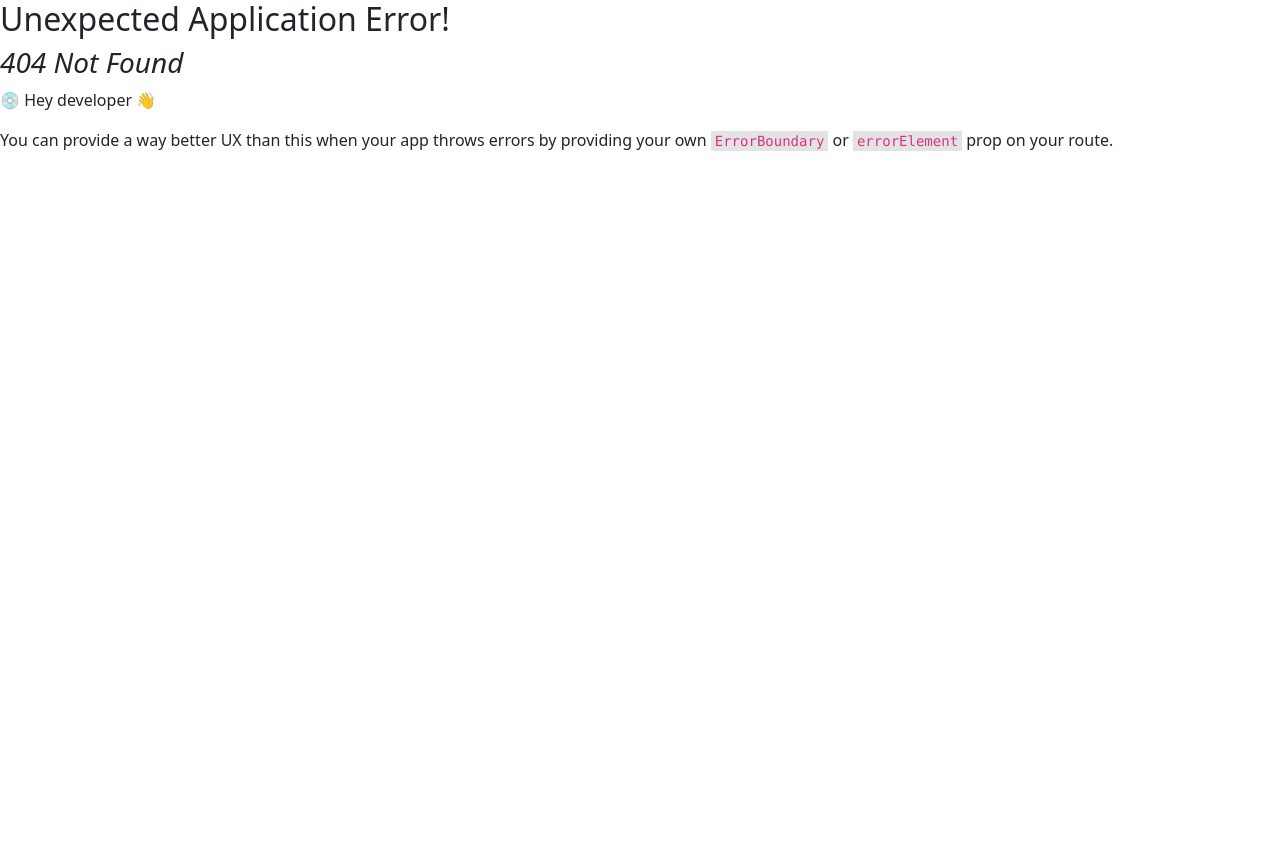
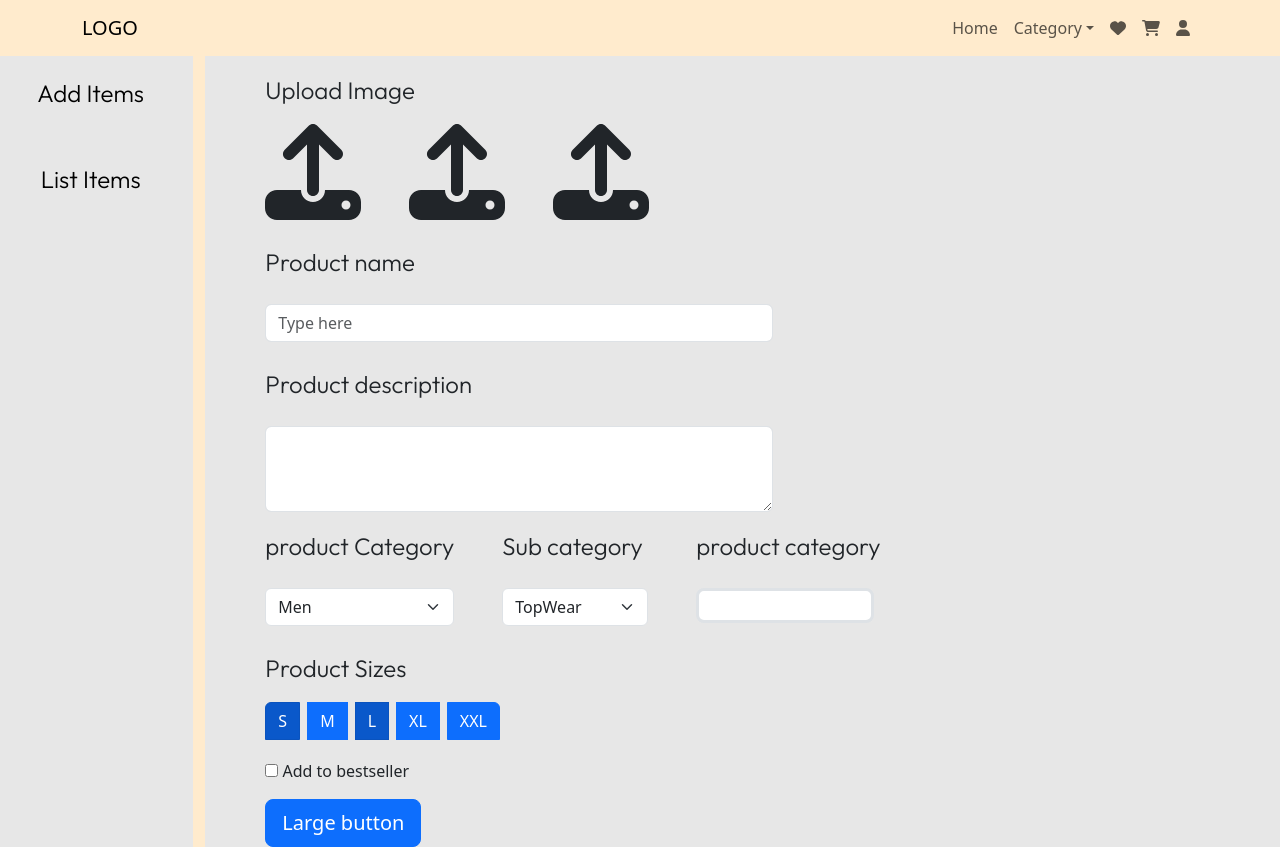
Before and after one commit to Ami455/E-Commerce-MERN-Stack, a React (Vite) app in the folder front/: page /admin/add in a window 1280 px wide. Before the commit this address had no page. Before the commit the page ends 800 px from the top, so only its background shows below. Built offline with nearby package versions, Linux system fonts and the light colour scheme.

Commit message:
Add admin panel components and styles, including Add and List functionalities, and update FontAwesome icons

```diff
--- a/front/package.json
+++ b/front/package.json
@@ -11,6 +11,8 @@
   },
   "dependencies": {
     "@fortawesome/fontawesome-svg-core": "^6.7.2",
+    "@fortawesome/free-brands-svg-icons": "^6.7.2",
+    "@fortawesome/free-regular-svg-icons": "^6.7.2",
     "@fortawesome/free-solid-svg-icons": "^6.7.2",
     "@fortawesome/react-fontawesome": "^0.2.2",
     "bootstrap": "^5.3.5",
--- /dev/null
+++ b/front/src/Components/Admin/Add/Add.css
@@ -0,0 +1,23 @@
+@import url('https://fonts.googleapis.com/css2?family=Outfit:wght@300&display=swap');
+
+.custom-file-upload{
+    width: 25%;
+
+}
+
+p{
+    font-size: 1.5rem;
+    font-family: "outfit";
+}
+
+.inputImg{
+    width: 10%;
+}
+
+.price{
+    border-radius: 0.5rem;
+    border:solid #DEE2E6;
+    height: 2.2rem;
+    width: 100%;
+    outline-color: #c586a5;
+}
--- /dev/null
+++ b/front/src/Components/Admin/Add/Add.jsx
@@ -0,0 +1,105 @@
+import React from 'react'
+import './Add.css';
+import Tab from 'react-bootstrap/Tab';
+import ToggleButton from 'react-bootstrap/ToggleButton';
+import ToggleButtonGroup from 'react-bootstrap/ToggleButtonGroup';
+import Form from 'react-bootstrap/Form';
+import Button from 'react-bootstrap/Button';
+import { faUpload } from '@fortawesome/free-solid-svg-icons';
+import { FontAwesomeIcon } from '@fortawesome/react-fontawesome';
+
+
+export default function Add() {
+    return (
+        <>
+                <div className="admin-panel">
+                    <div className="content ms-5 mt-3">
+                        <p >Upload Image</p>
+                        <div className="upload-images mb-4 ">
+                            <label htmlFor="file-upload" className="custom-file-upload me-5  d-inline align-content-center">
+                                <FontAwesomeIcon icon={faUpload}  size="6x"/>
+                            </label>
+                            <input id="file-upload" type="file" className='d-none ' />
+                            <label htmlFor="file-upload" className="custom-file-upload me-5  d-inline align-content-center">
+                                <FontAwesomeIcon icon={faUpload}  size="6x"/>
+                            </label>
+                            <input id="file-upload" type="file" className='d-none ' />
+                            <label htmlFor="file-upload" className="custom-file-upload  d-inline align-content-center">
+                                <FontAwesomeIcon icon={faUpload}  size="6x"/>
+                            </label>
+                            <input id="file-upload" type="file" className='d-none ' />
+                        </div>
+                        <article >
+                            <Form.Label><p>Product name</p></Form.Label>
+                            <Form.Control size="text" type="text" className='w-50' placeholder="Type here" />
+                            <br />
+                            <Form.Label><p>Product description</p></Form.Label>
+                            <Form.Control as="textarea" className='w-50' rows={3} />
+
+
+
+                            <div className=' d-flex d-inline mt-3'>
+                                <section className='me-5'>
+                                    <label><p>product Category</p></label>
+                                    <Form.Select id="product-category" className=' d-block mt-2 w-100 '>
+                                        <option>Men</option>
+                                        <option>Women</option>
+                                        <option>Kids</option>
+                                    </Form.Select>
+                                </section>
+                                <section className='me-5'>
+                                    <label><p>Sub category</p></label>
+                                    <Form.Select id="Sub category" className=' d-block mt-2 w-100'>
+                                        <option>TopWear</option>
+                                        <option>BottomWear</option>
+                                        <option>WinterWear</option>
+                                    </Form.Select>
+                                </section>
+                                <section className='me-5'>
+                                    <label><p>product category</p></label>
+                                    <div id="product-category" className=' d-block mt-2 w-75 text-center'>
+                                        <input type="number" id="product-price" className='price' />
+                                    </div>
+                                </section>
+
+                            </div>
+
+                            <Form className='mt-4'>
+                                <p> Product Sizes</p>
+                                <ToggleButtonGroup type="checkbox" defaultValue={[1, 3]} className="mb-2">
+                                    <ToggleButton id="tbg-check-1" value={1} className='me-2 rounded-bottom-0'>
+                                        S
+                                    </ToggleButton>
+                                    <ToggleButton id="tbg-check-2" value={2} className='me-2' >
+                                        M
+                                    </ToggleButton>
+                                    <ToggleButton id="tbg-check-3" value={3} className='me-2'>
+                                        L
+                                    </ToggleButton>
+                                    <ToggleButton id="tbg-check-4" value={4} className='me-2'>
+                                        XL
+                                    </ToggleButton>
+                                    <ToggleButton id="tbg-check-5" value={5} className='me-2 rounded-bottom-0'>
+                                        XXL
+                                    </ToggleButton>
+                                </ToggleButtonGroup>
+                            </Form>
+
+
+
+
+                            <label>
+                                <input type="checkbox" className='mt-3' /> Add to bestseller
+                            </label>
+
+                            <Button variant="primary" size="lg" className='d-block mt-3'>
+                                Large button
+                            </Button>
+                        </article>
+                    </div>
+                </div>
+
+
+        </>
+    )
+}
--- /dev/null
+++ b/front/src/Components/Admin/Admin.css
@@ -0,0 +1,25 @@
+@import url('https://fonts.googleapis.com/css2?family=Outfit:wght@300&display=swap');
+
+.row{
+    background-color: rgb(231, 231, 231);
+}
+
+p{
+    font-size: 1rem;
+    font-family: "outfit";
+}
+
+.nlink{
+    color: black;
+}
+
+.tabRow{
+    height: auto;
+    border-left:solid0.2rem #FFEBCD;
+    border-right: solid 0.8rem;
+    text-align: center;
+    padding-top: 0.7rem;
+    color: #FFEBCD;
+
+
+}
--- /dev/null
+++ b/front/src/Components/Admin/Admin.jsx
@@ -0,0 +1,33 @@
+import React from 'react';
+import './Admin.css';
+import Col from 'react-bootstrap/Col';
+import Nav from 'react-bootstrap/Nav';
+import Row from 'react-bootstrap/Row';
+import Tab from 'react-bootstrap/Tab';
+import { Outlet, Link } from 'react-router-dom';
+
+export default function Admin() {
+    return (
+        <Tab.Container defaultActiveKey="add">
+            <Row className='row'>
+                <Col sm={2} className='tabRow '>
+                    <Nav variant="underline" className="flex-column">
+                        <Nav.Item>
+                            <Nav.Link as={Link} to="add" className='nlink' >
+                            <p>Add Items</p>
+                            </Nav.Link>
+                        </Nav.Item>
+                        <Nav.Item>
+                            <Nav.Link as={Link} to="list" className='nlink'>
+                            <p>List Items</p>
+                            </Nav.Link>
+                        </Nav.Item>
+                    </Nav>
+                </Col>
+                <Col sm={10}>
+                    <Outlet />
+                </Col>
+            </Row>
+        </Tab.Container>
+    );
+}
--- /dev/null
+++ b/front/src/Components/Admin/List/List.jsx
@@ -0,0 +1,7 @@
+import React from 'react'
+
+export default function List() {
+  return (
+    <div>List</div>
+  )
+}
--- a/front/src/Components/Nav/Nav.Component.jsx
+++ b/front/src/Components/Nav/Nav.Component.jsx
@@ -32,7 +32,7 @@ export default function NavComponent() {
                 <NavDropdown.Item href="#action/3.4">
                   Separated link
                 </NavDropdown.Item>
-              </NavDropdown >
+              </NavDropdown>
               <Nav>
               <Nav.Link href="#fav" className='navLink'><FontAwesomeIcon icon={faHeart} /></Nav.Link>
               <Nav.Link href="#cart"><FontAwesomeIcon icon={faCartShopping} /></Nav.Link>
```
Also changed, not shown: front/src/main.jsx (+12 -3 lines), 1 other file (tests, documents, lock files or other folders).
